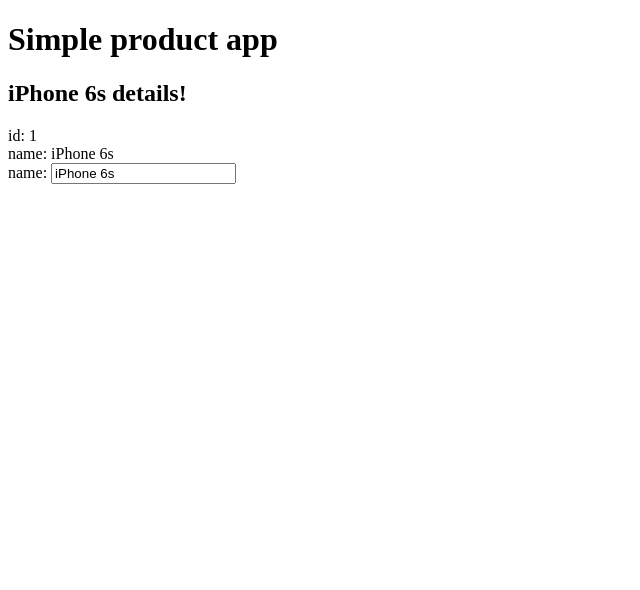
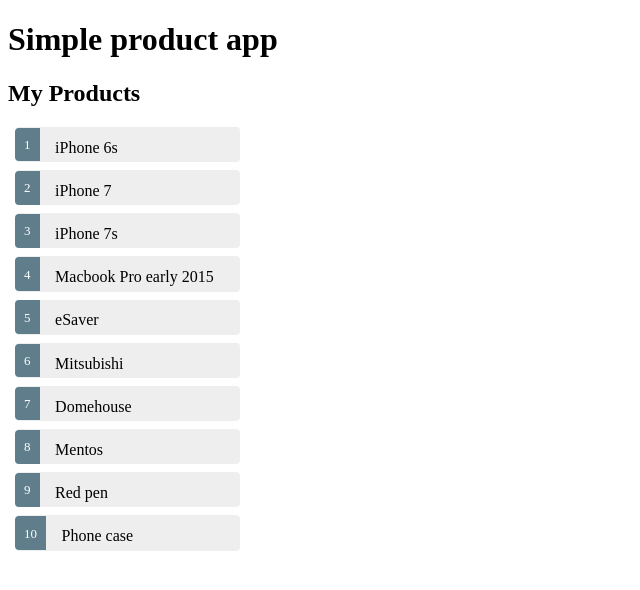
Before and after one commit to DKNY1201/simple-product-app, an Angular app: page / in a window 1280 px wide. Shown: the top 590 px of the page, without its empty margins (0-640 px from the left). Built offline with nearby package versions, Linux system fonts and the light colour scheme.

Commit message:
- Display list of heroes - Show hero detail when click on

```diff
--- a/src/app/app.component.ts
+++ b/src/app/app.component.ts
@@ -11,31 +11,172 @@
     category: string;
 }
 
+const PRODUCTS: Product[] = [{
+    id: 1,
+    name: 'iPhone 6s',
+    description: 'Good smart phone',
+    price: 1000,
+    condition: 'new',
+    category: 'Phone'
+},
+    {
+        id: 2,
+        name: 'iPhone 7',
+        description: 'Pretty smart phone',
+        price: 1100,
+        condition: 'used',
+        category: 'Phone'
+    },
+    {
+        id: 3,
+        name: 'iPhone 7s',
+        description: 'Large smart phone',
+        price: 1300,
+        condition: 'discontinued',
+        category: 'Phone'
+    },
+    {
+        id: 4,
+        name: 'Macbook Pro early 2015',
+        description: 'Wonderful laptop tool for developer',
+        price: 1500,
+        condition: 'new',
+        category: 'Laptop'
+    },
+    {
+        id: 5,
+        name: 'eSaver',
+        description: 'Unlimited power bank',
+        price: 30,
+        condition: 'new',
+        category: 'Technology'
+    },
+    {
+        id: 6,
+        name: 'Mitsubishi',
+        description: 'Good car',
+        price: 10000,
+        condition: 'used',
+        category: 'Car'
+    },
+    {
+        id: 7,
+        name: 'Domehouse',
+        description: 'Ancient house',
+        price: 85000,
+        condition: 'discontinued',
+        category: 'House'
+    },
+    {
+        id: 8,
+        name: 'Mentos',
+        description: 'Who says no to mentos?',
+        price: 2,
+        condition: 'new',
+        category: 'Candy'
+    },
+    {
+        id: 9,
+        name: 'Red pen',
+        description: 'Good pen',
+        price: 1,
+        condition: 'used',
+        category: 'Pen'
+    },
+    {
+        id: 10,
+        name: 'Phone case',
+        description: 'Suitable for your smart phone',
+        price: 15,
+        condition: 'new',
+        category: 'Case'
+    }];
+
 @Component({
     selector: 'app-root',
     template: `
         <h1>{{title}}</h1>
-        <h2>{{product.name}} details!</h2>
-        <div><label>id: </label>{{product.id}}</div>
-        <div><label>name: </label>{{product.name}}</div>
-        <div>
-            <label>name: </label>
-            <input [(ngModel)]="product.name" type="text">
+        <h2>My Products</h2>
+        <ul class="products">
+            <li *ngFor="let product of products"
+                (click)="onSelect(product)"
+                [class.selected]="product === selectedProduct">
+                <span class="badge">{{product.id}}</span> {{product.name}}
+            </li>
+        </ul>
+        <div *ngIf="selectedProduct">
+            <h2>{{selectedProduct.name}} details!</h2>
+            <div><label>id: </label>{{selectedProduct.id}}</div>
+            <div>
+                <label>name: </label>
+                <input [(ngModel)]="selectedProduct.name" placeholder="name"/>
+            </div>
         </div>
     `,
-    styles: []
+    styles: [
+            `
+            .selected {
+                background-color: #CFD8DC !important;
+                color: white;
+            }
+
+            .products {
+                margin: 0 0 2em 0;
+                list-style-type: none;
+                padding: 0;
+                width: 15em;
+            }
+
+            .products li {
+                cursor: pointer;
+                position: relative;
+                left: 0;
+                background-color: #EEE;
+                margin: .5em;
+                padding: .3em 0;
+                height: 1.6em;
+                border-radius: 4px;
+            }
+
+            .products li.selected:hover {
+                background-color: #BBD8DC !important;
+                color: white;
+            }
+
+            .products li:hover {
+                color: #607D8B;
+                background-color: #DDD;
+                left: .1em;
+            }
+
+            .products .text {
+                position: relative;
+                top: -3px;
+            }
+
+            .products .badge {
+                display: inline-block;
+                font-size: small;
+                color: white;
+                padding: 0.8em 0.7em 0 0.7em;
+                background-color: #607D8B;
+                line-height: 1em;
+                position: relative;
+                left: -1px;
+                top: -4px;
+                height: 1.8em;
+                margin-right: .8em;
+                border-radius: 4px 0 0 4px;
+            }
+        `
+    ]
 })
 export class AppComponent {
+    selectedProduct: Product;
     title = 'Simple product app';
-    product: Product = {
-        id: 1,
-        name: 'iPhone 6s',
-        description: 'Good smart phone',
-        price: 1000,
-        condition: 'new',
-        category: 'Phone'
+    products = PRODUCTS;
+
+    onSelect(product: Product): void {
+        this.selectedProduct = product;
+    }
 }
-;
-
-
-}
```
